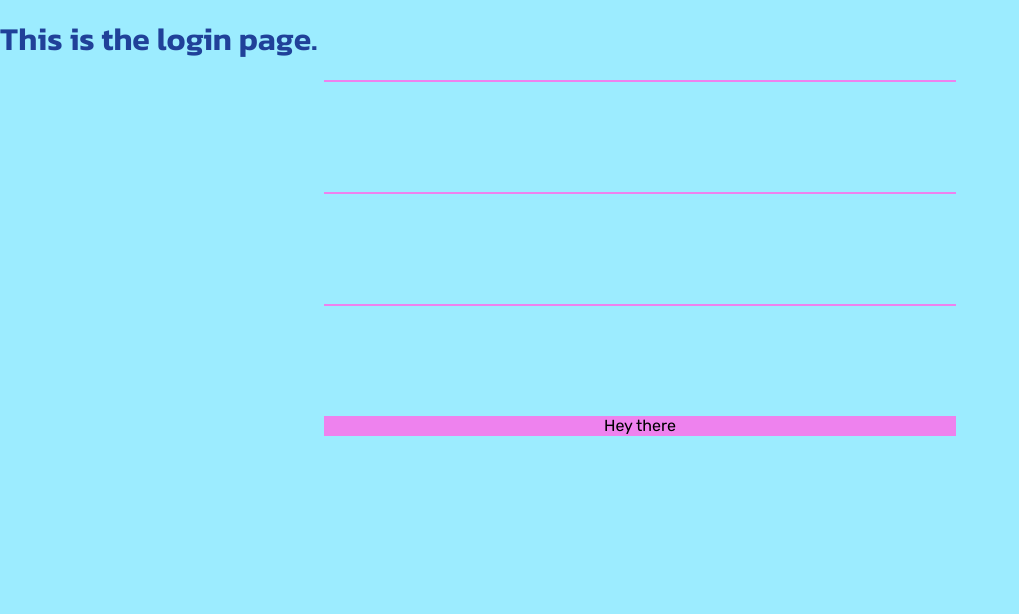
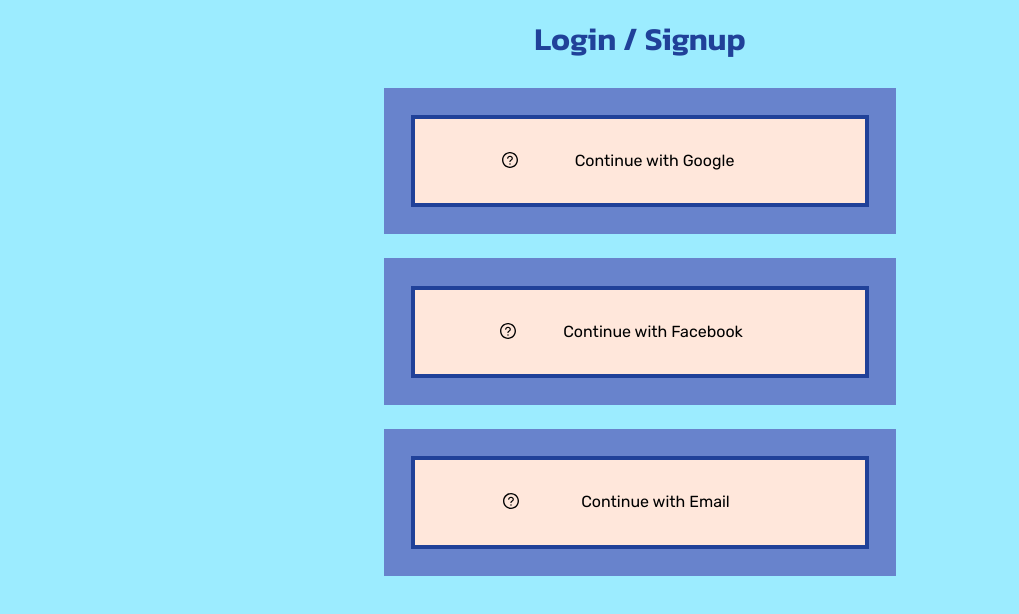
Before and after one commit to finwall/Project5, a React (Create React App) app in the folder front-end/: page /login in a window 1280 px wide. Shown: the top 614 px of the page, without its empty margins (0-1019 px from the left). Built offline with nearby package versions, Linux system fonts and the light colour scheme.

Commit message:
Finished first styles iteration for login page

```diff
--- a/front-end/package.json
+++ b/front-end/package.json
@@ -3,6 +3,7 @@
   "version": "0.1.0",
   "private": true,
   "dependencies": {
+    "@ant-design/icons": "^4.7.0",
     "@testing-library/jest-dom": "^5.16.5",
     "@testing-library/react": "^13.4.0",
     "@testing-library/user-event": "^13.5.0",
--- a/front-end/src/components/button-loginWith.css
+++ b/front-end/src/components/button-loginWith.css
@@ -1,17 +1,54 @@
 .loginButtonWrapper {
+    display: block;
+    position: relative;
+    box-sizing: border-box;
+    width: 100%;
     min-height: 12vh;
-    display: block;
-    box-sizing: border-box;
-    position: relative;
     margin: .5rem .25rem 1rem;
-    padding: 0 25vw 0 25vw;
+    padding: 1.7em;
+    background-color: var(--mainColor1);
 }
 
 .loginButtonWrapper button {
+    display: block;
     width: 100%;
     height: 100%;
-    background-color: violet;
-    border: none;
-    display: block;
-    /* position: absolute; */
+    border: 4px solid var(--mainColor2);
+    padding: 2rem 5rem;
+    cursor: pointer;
+
+    background-color: var(--mainColor4);
+    background-image: linear-gradient(135deg, transparent 47%, var(--mainColor3) 50%);
+    background-size: 250% 250%;
+
+    animation: buttonHover-out .5s;
 }
+
+.loginButtonWrapper button:hover {
+    animation: buttonHover-in .5s both;
+}
+
+@keyframes buttonHover-in {
+    from {
+        background-position: 0%;
+    }
+
+    to {
+        background-position: 100%;
+    }
+}
+
+@keyframes buttonHover-out {
+    0% {
+        background-position: 100%;
+    }
+
+    100% {
+        background-position: 0%;
+    }
+}
+
+.loginButtonWrapper button table {
+    width: 100%;
+    border-collapse: collapse;
+}
--- a/front-end/src/components/button-loginWith.jsx
+++ b/front-end/src/components/button-loginWith.jsx
@@ -1,18 +1,39 @@
 import { useRef } from 'react';
+import { QuestionCircleOutlined } from '@ant-design/icons';
 import './button-loginWith.css';
 
+/**
+ * Props:
+ * children: Everything between opening and closing tags
+ * icon: the (preferrably svg) image for the service authenticating with
+ * href: a link to authentication with external service
+ */
 function LoginWith(props) {
 
     // handles props
-    const innerHTML = props.children || ""; //<LoginWith> EVERYTHING IN HERE </LoginWith>
-    const href = props.href;
+    const innerHTML = props.children ? "Continue with " + props.children : "";
+
+    // const href = props.href;
+    // const icon = props.icon || '../assets/icons/notfound.svg';
+    const icon = props.icon;
 
     const buttonRef = useRef();
 
     return (
         <div className="loginButtonWrapper">
             <button ref={buttonRef}>
-                {innerHTML}
+                <table>
+                    <tr>
+                        <td> { /* Icon image */}
+                            {
+                                icon ? <img src={icon} alt='Not found' /> : <QuestionCircleOutlined />
+                            }
+                        </td>
+                        <td> { /* Authentication system name */}
+                            {innerHTML}
+                        </td>
+                    </tr>
+                </table>
             </button>
         </div>
     )
--- a/front-end/src/components/screens/login.css
+++ b/front-end/src/components/screens/login.css
@@ -0,0 +1,12 @@
+/* LoginWrapper is a wrapper for the entire content of the Login page/component.
+   We use this to make sure everything in the login page is properly centered and laid out.
+
+   TODO: ADD MEDIA QUERIES FOR OTHER SCREEN RESOLUTIONS
+*/
+#loginWrapper {
+    display: flex;
+    flex-direction: column;
+    align-items: center;
+    text-align: center;
+    margin: 0 30vw;
+}
--- a/front-end/src/components/screens/login.jsx
+++ b/front-end/src/components/screens/login.jsx
@@ -1,13 +1,13 @@
 import LoginWith from '../button-loginWith.jsx';
+import './login.css'
 
 export default function Login() {
     return (
-        <>
-            <h1>This is the login page.</h1>
-            <LoginWith />
-            <LoginWith />
-            <LoginWith />
-            <LoginWith>Hey there</LoginWith>
-        </>
+        <div id='loginWrapper'>
+            <h1>Login / Signup</h1>
+            <LoginWith>Google</LoginWith>
+            <LoginWith>Facebook</LoginWith>
+            <LoginWith>Email</LoginWith>
+        </div>
     );
 }
```
Also changed, not shown: 1 other file (tests, documents, lock files or other folders).
